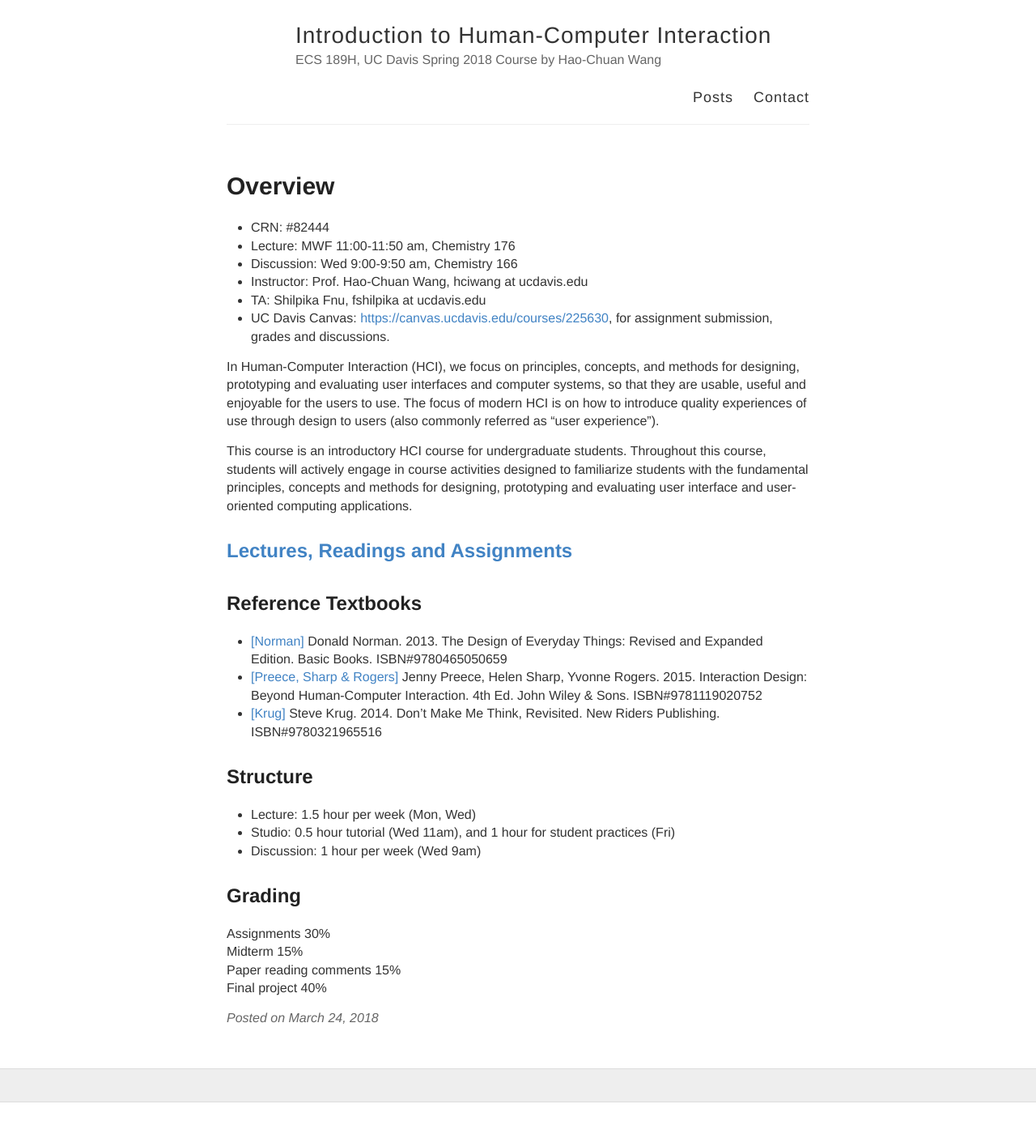
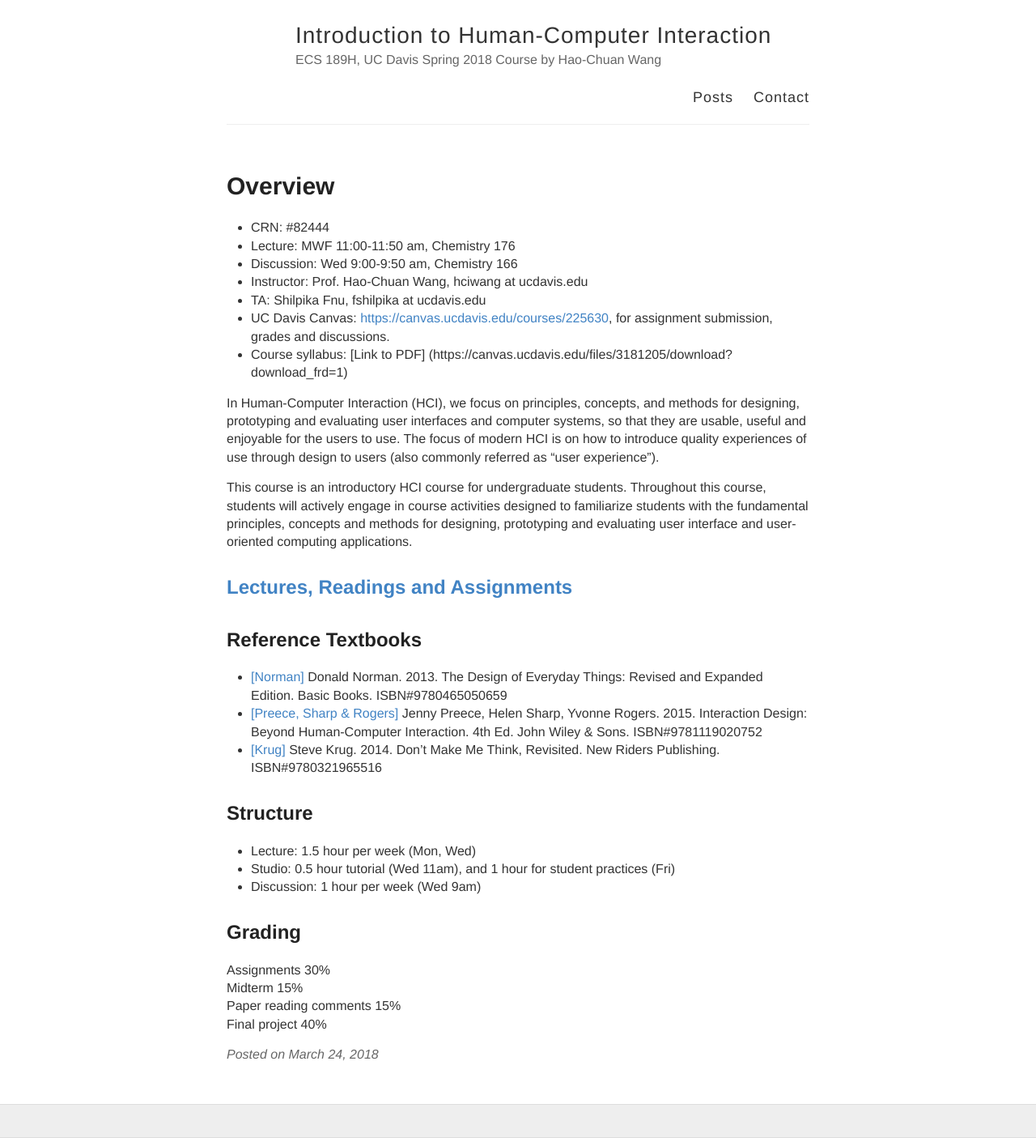
Before and after one commit to hciwang/hciwang.github.io, a Jekyll site: the page built from _posts/2018-3-24-About.md, in a window 1280 px wide. Shown: the whole page at 81% size. Built offline with Jekyll 4.4.1, drawn with Linux system fonts in a browser that asks for light colours; before the commit the page ends 1361 px from its top, so only the background shows below that.

Commit message:
Update 2018-3-24-About.md

```diff
--- a/_posts/2018-3-24-About.md
+++ b/_posts/2018-3-24-About.md
@@ -8,6 +8,7 @@ title: Overview
 - Instructor: Prof. Hao-Chuan Wang, hciwang at ucdavis.edu
 - TA: Shilpika Fnu, fshilpika at ucdavis.edu
 - UC Davis Canvas: [https://canvas.ucdavis.edu/courses/225630](https://canvas.ucdavis.edu/courses/225630), for assignment submission, grades and discussions.
+- Course syllabus: [Link to PDF] (https://canvas.ucdavis.edu/files/3181205/download?download_frd=1)
 
 In Human-Computer Interaction (HCI), we focus on principles, concepts, and methods for designing, prototyping and evaluating user interfaces and computer systems, so that they are usable, useful and enjoyable for the users to use. The focus of modern HCI is on how to introduce quality experiences of use through design to users (also commonly referred as "user experience").
 
```
